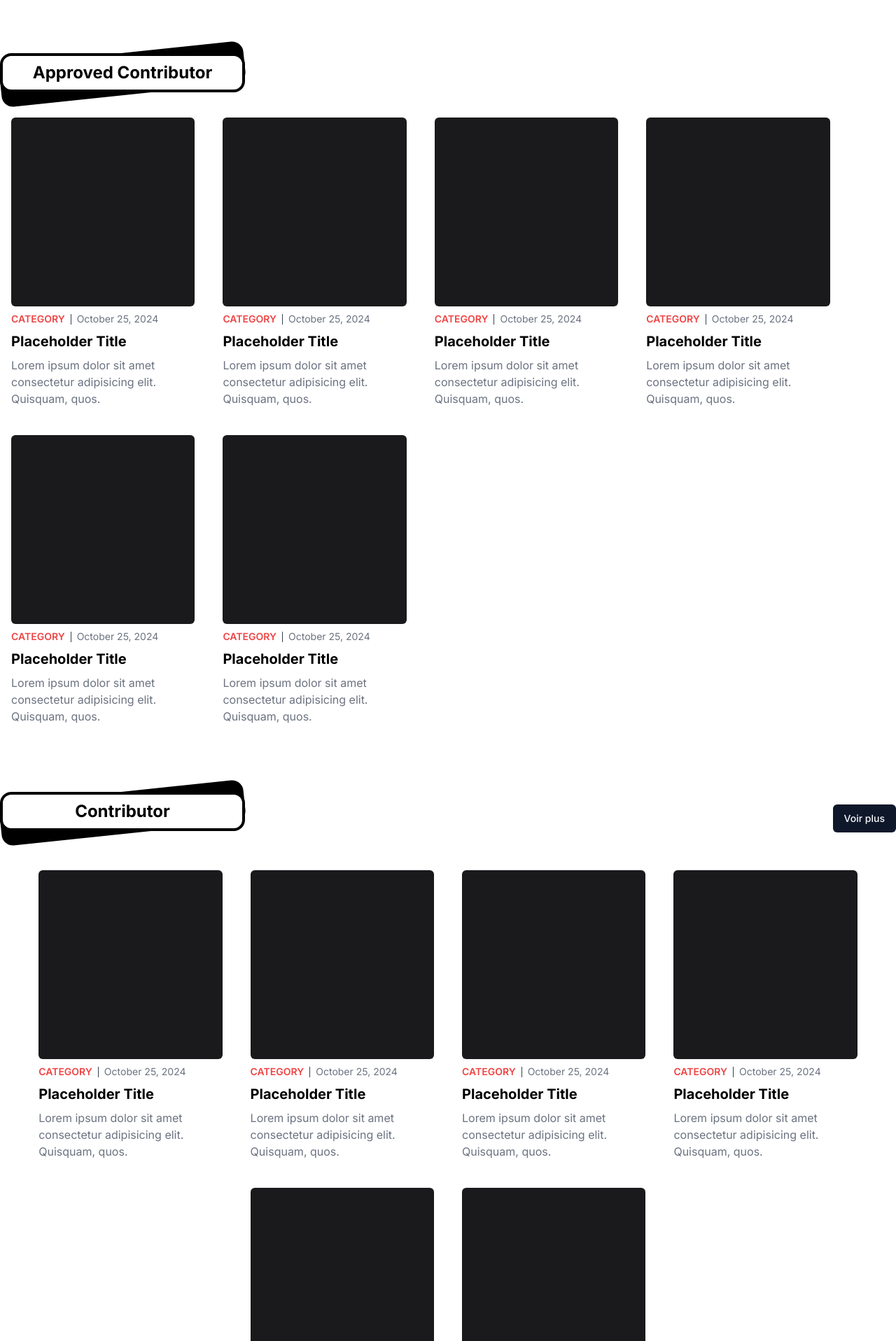
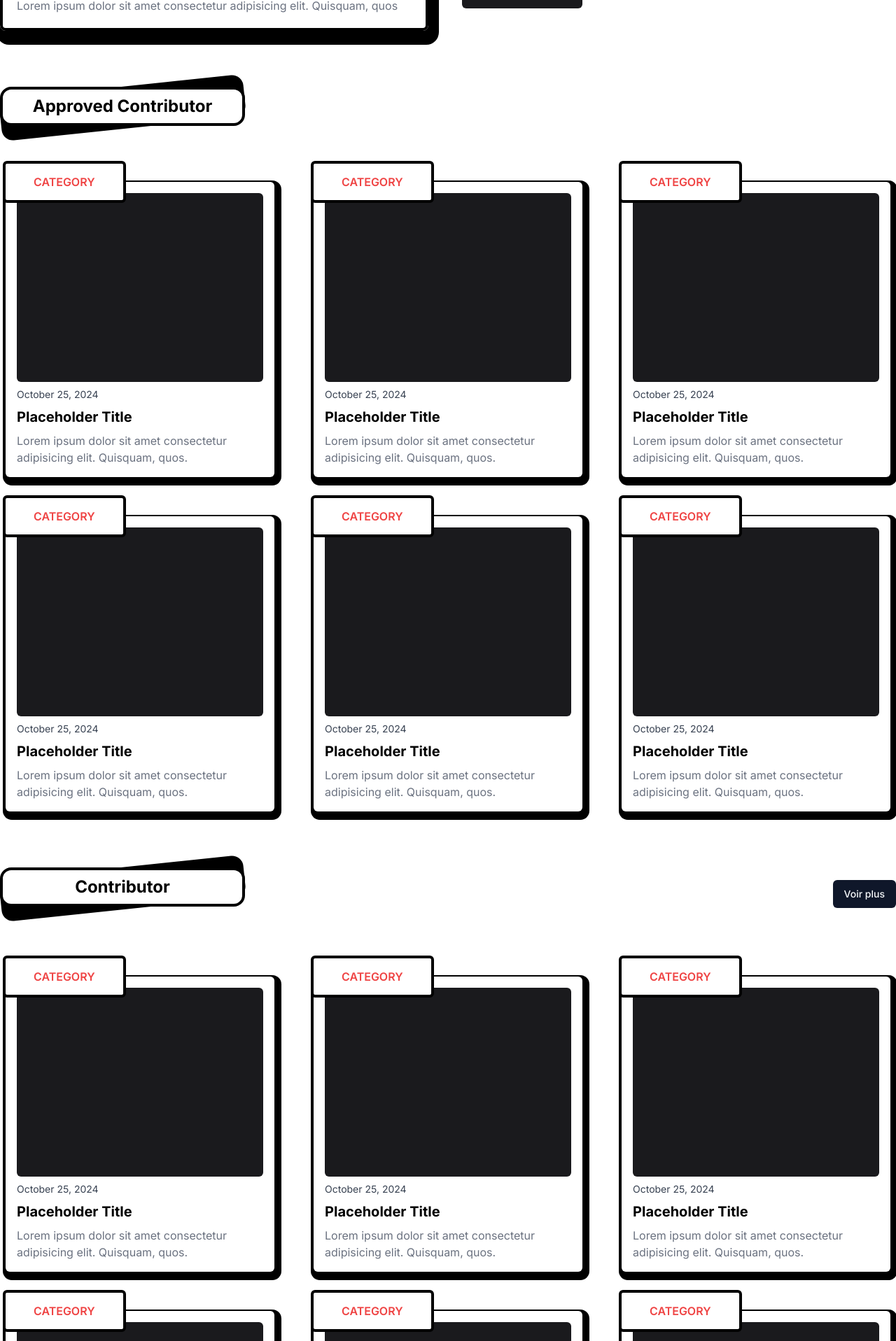
Before and after one commit to KevinPgn/1.-Blog-Portfolio, a Next.js app: page / in a window 1280 px wide. Shown: the part 1662-3579 px from the top of the page at 70% size. Built offline with nearby package versions, Linux system fonts and the light colour scheme; no server answers.

Commit message:
blog design

```diff
--- a/src/app/page.tsx
+++ b/src/app/page.tsx
@@ -11,7 +11,7 @@ export default async function Home() {
   const session = await getSession();
 
   return (
-  <div className="max-w-[1600px] mx-auto">
+  <div className="max-w-[1700px] mx-auto">
 
     <div className="flex items-center text-center justify-center flex-col my-10 gap-5">
       <h2 className="text-4xl font-bold uppercase">Un Blog qui Partage Mes Projets et mon évolution</h2>
--- a/src/features/approvedContributorSection/components/ApprovedContributorSection.tsx
+++ b/src/features/approvedContributorSection/components/ApprovedContributorSection.tsx
@@ -1,66 +1,73 @@
 export const ApprovedContributorSection = () => {
-  return <section className="max-md:px-0 flex items-center gap-2 flex-wrap my-5">
-    <div className="flex flex-col gap-2 p-4 rounded-md hover:bg-[#efeff1] duration-75 cursor-pointer w-[23%] max-md:w-full">
+  return <section className="max-md:px-2 flex max-2xl:justify-center items-center gap-14 flex-wrap my-20">
+
+    <div className="flex flex-col gap-2 p-4 relative z-20 rounded-md hover:bg-[#efeff1] shadow-[3px_5px_0px_7px_#000000] hover:shadow-[5px_10px_15px_10px_#1a1a1d] duration-75 cursor-pointer w-[22%] max-2xl:w-[30%] max-md:w-full">
+      <div className="absolute top-0 left-0 w-fit border-4 border-black flex items-center justify-center px-10 h-[60px] z-10 rounded-md bg-white -translate-y-2/4 -translate-x-1">
+        <span className="text-red-500 text-md uppercase font-semibold">Category</span>
+      </div>
       <div className="w-full h-[270px] bg-[#1a1a1d] rounded-md"></div>
       <div className="flex items-center gap-2">
-        <span className="text-red-500 text-sm uppercase font-semibold">Category</span>
-        <div className="w-[1px] h-[15px] bg-gray-700"></div>
-        <span className="text-gray-500 text-sm">October 25, 2024</span>
+        <span className="text-gray-700 text-sm">October 25, 2024</span>
       </div>
       <h3 className="text-xl font-bold">Placeholder Title</h3>
       <p className="text-gray-500">Lorem ipsum dolor sit amet consectetur adipisicing elit. Quisquam, quos.</p>
     </div>
 
-    <div className="flex flex-col gap-2 p-4 rounded-md hover:bg-[#efeff1] duration-75 cursor-pointer w-[23%] max-md:w-full">
+    <div className="flex flex-col gap-2 p-4 relative z-20 rounded-md hover:bg-[#efeff1] shadow-[3px_5px_0px_7px_#000000] hover:shadow-[5px_10px_15px_10px_#1a1a1d] duration-75 cursor-pointer w-[22%] max-2xl:w-[30%] max-md:w-full">
+      <div className="absolute top-0 left-0 w-fit border-4 border-black flex items-center justify-center px-10 h-[60px] z-10 rounded-md bg-white -translate-y-2/4 -translate-x-1">
+        <span className="text-red-500 text-md uppercase font-semibold">Category</span>
+      </div>
       <div className="w-full h-[270px] bg-[#1a1a1d] rounded-md"></div>
       <div className="flex items-center gap-2">
-        <span className="text-red-500 text-sm uppercase font-semibold">Category</span>
-        <div className="w-[1px] h-[15px] bg-gray-700"></div>
-        <span className="text-gray-500 text-sm">October 25, 2024</span>
+        <span className="text-gray-700 text-sm">October 25, 2024</span>
       </div>
       <h3 className="text-xl font-bold">Placeholder Title</h3>
       <p className="text-gray-500">Lorem ipsum dolor sit amet consectetur adipisicing elit. Quisquam, quos.</p>
     </div>
 
-    <div className="flex flex-col gap-2 p-4 rounded-md hover:bg-[#efeff1] duration-75 cursor-pointer w-[23%] max-md:w-full">
+    <div className="flex flex-col gap-2 p-4 relative z-20 rounded-md hover:bg-[#efeff1] shadow-[3px_5px_0px_7px_#000000] hover:shadow-[5px_10px_15px_10px_#1a1a1d] duration-75 cursor-pointer w-[22%] max-2xl:w-[30%] max-md:w-full">
+      <div className="absolute top-0 left-0 w-fit border-4 border-black flex items-center justify-center px-10 h-[60px] z-10 rounded-md bg-white -translate-y-2/4 -translate-x-1">
+        <span className="text-red-500 text-md uppercase font-semibold">Category</span>
+      </div>
       <div className="w-full h-[270px] bg-[#1a1a1d] rounded-md"></div>
       <div className="flex items-center gap-2">
-        <span className="text-red-500 text-sm uppercase font-semibold">Category</span>
-        <div className="w-[1px] h-[15px] bg-gray-700"></div>
-        <span className="text-gray-500 text-sm">October 25, 2024</span>
+        <span className="text-gray-700 text-sm">October 25, 2024</span>
       </div>
       <h3 className="text-xl font-bold">Placeholder Title</h3>
       <p className="text-gray-500">Lorem ipsum dolor sit amet consectetur adipisicing elit. Quisquam, quos.</p>
     </div>
 
-    <div className="flex flex-col gap-2 p-4 rounded-md hover:bg-[#efeff1] duration-75 cursor-pointer w-[23%] max-md:w-full">
+    <div className="flex flex-col gap-2 p-4 relative z-20 rounded-md hover:bg-[#efeff1] shadow-[3px_5px_0px_7px_#000000] hover:shadow-[5px_10px_15px_10px_#1a1a1d] duration-75 cursor-pointer w-[22%] max-2xl:w-[30%] max-md:w-full">
+      <div className="absolute top-0 left-0 w-fit border-4 border-black flex items-center justify-center px-10 h-[60px] z-10 rounded-md bg-white -translate-y-2/4 -translate-x-1">
+        <span className="text-red-500 text-md uppercase font-semibold">Category</span>
+      </div>
       <div className="w-full h-[270px] bg-[#1a1a1d] rounded-md"></div>
       <div className="flex items-center gap-2">
-        <span className="text-red-500 text-sm uppercase font-semibold">Category</span>
-        <div className="w-[1px] h-[15px] bg-gray-700"></div>
-        <span className="text-gray-500 text-sm">October 25, 2024</span>
+        <span className="text-gray-700 text-sm">October 25, 2024</span>
       </div>
       <h3 className="text-xl font-bold">Placeholder Title</h3>
       <p className="text-gray-500">Lorem ipsum dolor sit amet consectetur adipisicing elit. Quisquam, quos.</p>
     </div>
 
-    <div className="flex flex-col gap-2 p-4 rounded-md hover:bg-[#efeff1] duration-75 cursor-pointer w-[23%] max-md:w-full">
+    <div className="flex flex-col gap-2 p-4 relative z-20 rounded-md hover:bg-[#efeff1] shadow-[3px_5px_0px_7px_#000000] hover:shadow-[5px_10px_15px_10px_#1a1a1d] duration-75 cursor-pointer w-[22%] max-2xl:w-[30%] max-md:w-full">
+      <div className="absolute top-0 left-0 w-fit border-4 border-black flex items-center justify-center px-10 h-[60px] z-10 rounded-md bg-white -translate-y-2/4 -translate-x-1">
+        <span className="text-red-500 text-md uppercase font-semibold">Category</span>
+      </div>
       <div className="w-full h-[270px] bg-[#1a1a1d] rounded-md"></div>
       <div className="flex items-center gap-2">
-        <span className="text-red-500 text-sm uppercase font-semibold">Category</span>
-        <div className="w-[1px] h-[15px] bg-gray-700"></div>
-        <span className="text-gray-500 text-sm">October 25, 2024</span>
+        <span className="text-gray-700 text-sm">October 25, 2024</span>
       </div>
       <h3 className="text-xl font-bold">Placeholder Title</h3>
       <p className="text-gray-500">Lorem ipsum dolor sit amet consectetur adipisicing elit. Quisquam, quos.</p>
     </div>
 
-    <div className="flex flex-col gap-2 p-4 rounded-md hover:bg-[#efeff1] duration-75 cursor-pointer w-[23%] max-md:w-full">
+    <div className="flex flex-col gap-2 p-4 relative z-20 rounded-md hover:bg-[#efeff1] shadow-[3px_5px_0px_7px_#000000] hover:shadow-[5px_10px_15px_10px_#1a1a1d] duration-75 cursor-pointer w-[22%] max-2xl:w-[30%] max-md:w-full">
+      <div className="absolute top-0 left-0 w-fit border-4 border-black flex items-center justify-center px-10 h-[60px] z-10 rounded-md bg-white -translate-y-2/4 -translate-x-1">
+        <span className="text-red-500 text-md uppercase font-semibold">Category</span>
+      </div>
       <div className="w-full h-[270px] bg-[#1a1a1d] rounded-md"></div>
       <div className="flex items-center gap-2">
-        <span className="text-red-500 text-sm uppercase font-semibold">Category</span>
-        <div className="w-[1px] h-[15px] bg-gray-700"></div>
-        <span className="text-gray-500 text-sm">October 25, 2024</span>
+        <span className="text-gray-700 text-sm">October 25, 2024</span>
       </div>
       <h3 className="text-xl font-bold">Placeholder Title</h3>
       <p className="text-gray-500">Lorem ipsum dolor sit amet consectetur adipisicing elit. Quisquam, quos.</p>
--- a/src/features/contributorSection/components/ContributorSection.tsx
+++ b/src/features/contributorSection/components/ContributorSection.tsx
@@ -1,66 +1,72 @@
 export const ContributorSection = () => {
-    return <section className="flex items-center justify-center gap-2 flex-wrap my-5">
-      <div className="flex flex-col gap-2 p-4 rounded-md hover:bg-[#efeff1] duration-75 cursor-pointer w-[23%] max-md:w-full">
+    return <section className="max-md:px-2 flex max-2xl:justify-center items-center gap-14 flex-wrap my-20">
+      <div className="flex flex-col gap-2 p-4 relative z-20 rounded-md hover:bg-[#efeff1] shadow-[3px_5px_0px_7px_#000000] hover:shadow-[5px_10px_15px_10px_#1a1a1d] duration-75 cursor-pointer w-[22%] max-2xl:w-[30%] max-md:w-full">
+      <div className="absolute top-0 left-0 w-fit border-4 border-black flex items-center justify-center px-10 h-[60px] z-10 rounded-md bg-white -translate-y-2/4 -translate-x-1">
+        <span className="text-red-500 text-md uppercase font-semibold">Category</span>
+      </div>
       <div className="w-full h-[270px] bg-[#1a1a1d] rounded-md"></div>
       <div className="flex items-center gap-2">
-          <span className="text-red-500 text-sm uppercase font-semibold">Category</span>
-          <div className="w-[1px] h-[15px] bg-gray-700"></div>
-          <span className="text-gray-500 text-sm">October 25, 2024</span>
+        <span className="text-gray-700 text-sm">October 25, 2024</span>
       </div>
       <h3 className="text-xl font-bold">Placeholder Title</h3>
       <p className="text-gray-500">Lorem ipsum dolor sit amet consectetur adipisicing elit. Quisquam, quos.</p>
     </div>
 
-      <div className="flex flex-col gap-2 p-4 rounded-md hover:bg-[#efeff1] duration-75 cursor-pointer w-[23%] max-md:w-full">
+    <div className="flex flex-col gap-2 p-4 relative z-20 rounded-md hover:bg-[#efeff1] shadow-[3px_5px_0px_7px_#000000] hover:shadow-[5px_10px_15px_10px_#1a1a1d] duration-75 cursor-pointer w-[22%] max-2xl:w-[30%] max-md:w-full">
+      <div className="absolute top-0 left-0 w-fit border-4 border-black flex items-center justify-center px-10 h-[60px] z-10 rounded-md bg-white -translate-y-2/4 -translate-x-1">
+        <span className="text-red-500 text-md uppercase font-semibold">Category</span>
+      </div>
       <div className="w-full h-[270px] bg-[#1a1a1d] rounded-md"></div>
       <div className="flex items-center gap-2">
-          <span className="text-red-500 text-sm uppercase font-semibold">Category</span>
-          <div className="w-[1px] h-[15px] bg-gray-700"></div>
-          <span className="text-gray-500 text-sm">October 25, 2024</span>
+        <span className="text-gray-700 text-sm">October 25, 2024</span>
       </div>
       <h3 className="text-xl font-bold">Placeholder Title</h3>
       <p className="text-gray-500">Lorem ipsum dolor sit amet consectetur adipisicing elit. Quisquam, quos.</p>
     </div>
 
-      <div className="flex flex-col gap-2 p-4 rounded-md hover:bg-[#efeff1] duration-75 cursor-pointer w-[23%] max-md:w-full">
+    <div className="flex flex-col gap-2 p-4 relative z-20 rounded-md hover:bg-[#efeff1] shadow-[3px_5px_0px_7px_#000000] hover:shadow-[5px_10px_15px_10px_#1a1a1d] duration-75 cursor-pointer w-[22%] max-2xl:w-[30%] max-md:w-full">
+      <div className="absolute top-0 left-0 w-fit border-4 border-black flex items-center justify-center px-10 h-[60px] z-10 rounded-md bg-white -translate-y-2/4 -translate-x-1">
+        <span className="text-red-500 text-md uppercase font-semibold">Category</span>
+      </div>
       <div className="w-full h-[270px] bg-[#1a1a1d] rounded-md"></div>
       <div className="flex items-center gap-2">
-          <span className="text-red-500 text-sm uppercase font-semibold">Category</span>
-          <div className="w-[1px] h-[15px] bg-gray-700"></div>
-          <span className="text-gray-500 text-sm">October 25, 2024</span>
+        <span className="text-gray-700 text-sm">October 25, 2024</span>
       </div>
       <h3 className="text-xl font-bold">Placeholder Title</h3>
       <p className="text-gray-500">Lorem ipsum dolor sit amet consectetur adipisicing elit. Quisquam, quos.</p>
     </div>
 
-      <div className="flex flex-col gap-2 p-4 rounded-md hover:bg-[#efeff1] duration-75 cursor-pointer w-[23%] max-md:w-full">
+    <div className="flex flex-col gap-2 p-4 relative z-20 rounded-md hover:bg-[#efeff1] shadow-[3px_5px_0px_7px_#000000] hover:shadow-[5px_10px_15px_10px_#1a1a1d] duration-75 cursor-pointer w-[22%] max-2xl:w-[30%] max-md:w-full">
+      <div className="absolute top-0 left-0 w-fit border-4 border-black flex items-center justify-center px-10 h-[60px] z-10 rounded-md bg-white -translate-y-2/4 -translate-x-1">
+        <span className="text-red-500 text-md uppercase font-semibold">Category</span>
+      </div>
       <div className="w-full h-[270px] bg-[#1a1a1d] rounded-md"></div>
       <div className="flex items-center gap-2">
-          <span className="text-red-500 text-sm uppercase font-semibold">Category</span>
-          <div className="w-[1px] h-[15px] bg-gray-700"></div>
-          <span className="text-gray-500 text-sm">October 25, 2024</span>
+        <span className="text-gray-700 text-sm">October 25, 2024</span>
       </div>
       <h3 className="text-xl font-bold">Placeholder Title</h3>
       <p className="text-gray-500">Lorem ipsum dolor sit amet consectetur adipisicing elit. Quisquam, quos.</p>
     </div>
 
-      <div className="flex flex-col gap-2 p-4 rounded-md hover:bg-[#efeff1] duration-75 cursor-pointer w-[23%] max-md:w-full">
+    <div className="flex flex-col gap-2 p-4 relative z-20 rounded-md hover:bg-[#efeff1] shadow-[3px_5px_0px_7px_#000000] hover:shadow-[5px_10px_15px_10px_#1a1a1d] duration-75 cursor-pointer w-[22%] max-2xl:w-[30%] max-md:w-full">
+      <div className="absolute top-0 left-0 w-fit border-4 border-black flex items-center justify-center px-10 h-[60px] z-10 rounded-md bg-white -translate-y-2/4 -translate-x-1">
+        <span className="text-red-500 text-md uppercase font-semibold">Category</span>
+      </div>
       <div className="w-full h-[270px] bg-[#1a1a1d] rounded-md"></div>
       <div className="flex items-center gap-2">
-          <span className="text-red-500 text-sm uppercase font-semibold">Category</span>
-          <div className="w-[1px] h-[15px] bg-gray-700"></div>
-          <span className="text-gray-500 text-sm">October 25, 2024</span>
+        <span className="text-gray-700 text-sm">October 25, 2024</span>
       </div>
       <h3 className="text-xl font-bold">Placeholder Title</h3>
       <p className="text-gray-500">Lorem ipsum dolor sit amet consectetur adipisicing elit. Quisquam, quos.</p>
     </div>
 
-      <div className="flex flex-col gap-2 p-4 rounded-md hover:bg-[#efeff1] duration-75 cursor-pointer w-[23%] max-md:w-full">
+    <div className="flex flex-col gap-2 p-4 relative z-20 rounded-md hover:bg-[#efeff1] shadow-[3px_5px_0px_7px_#000000] hover:shadow-[5px_10px_15px_10px_#1a1a1d] duration-75 cursor-pointer w-[22%] max-2xl:w-[30%] max-md:w-full">
+      <div className="absolute top-0 left-0 w-fit border-4 border-black flex items-center justify-center px-10 h-[60px] z-10 rounded-md bg-white -translate-y-2/4 -translate-x-1">
+        <span className="text-red-500 text-md uppercase font-semibold">Category</span>
+      </div>
       <div className="w-full h-[270px] bg-[#1a1a1d] rounded-md"></div>
       <div className="flex items-center gap-2">
-          <span className="text-red-500 text-sm uppercase font-semibold">Category</span>
-          <div className="w-[1px] h-[15px] bg-gray-700"></div>
-          <span className="text-gray-500 text-sm">October 25, 2024</span>
+        <span className="text-gray-700 text-sm">October 25, 2024</span>
       </div>
       <h3 className="text-xl font-bold">Placeholder Title</h3>
       <p className="text-gray-500">Lorem ipsum dolor sit amet consectetur adipisicing elit. Quisquam, quos.</p>
```
Also changed, not shown: src/features/adminSection/components/AdminPostSection.tsx (+6 -4 lines). Lines whose indentation alone changed are shown as unchanged.
